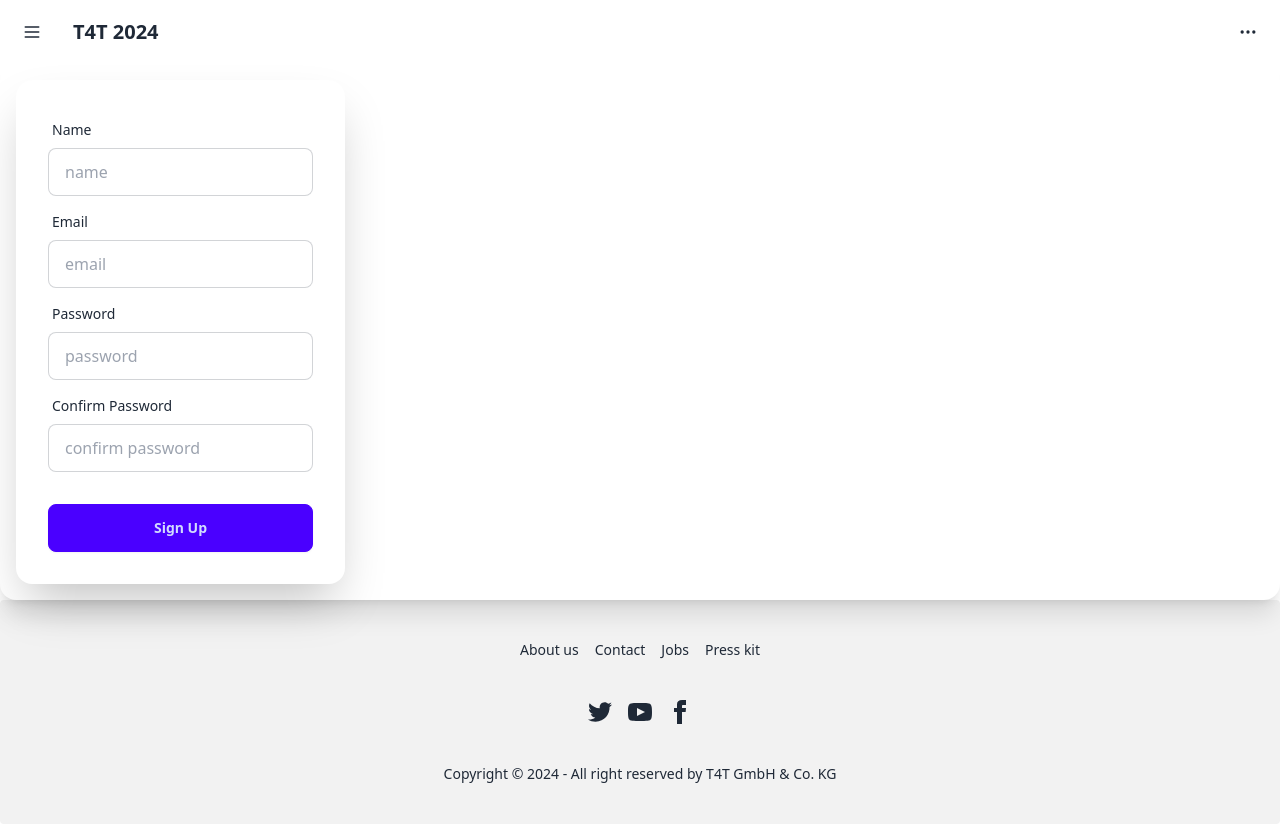
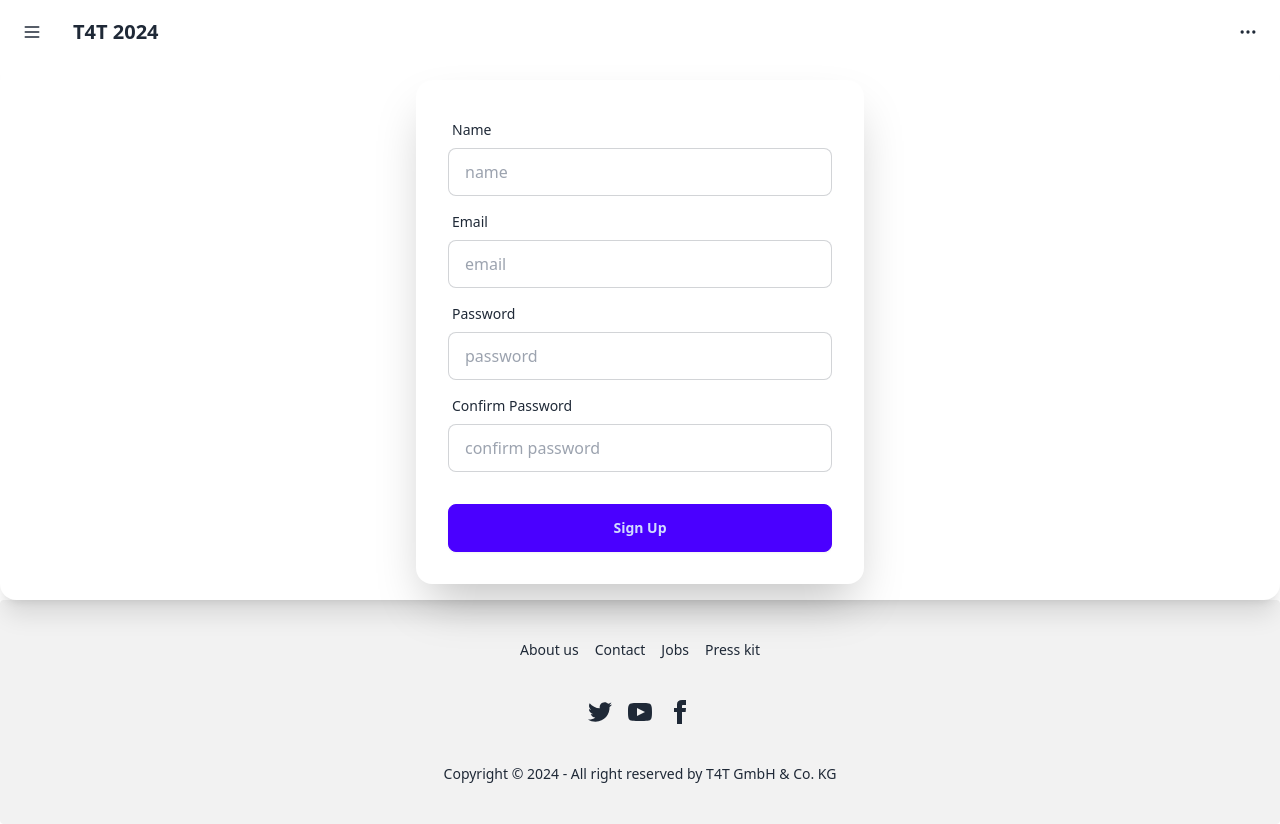
Before and after one commit to M-Halid/T4T-Task-for-Talent, a React (Vite) app in the folder FRONTEND/app/: page /signup in a window 1280 px wide. Built offline with nearby package versions, Linux system fonts and the light colour scheme.

Commit message:
minor ui adjustment

```diff
--- a/FRONTEND/app/src/components/SignIn/SignIn.jsx
+++ b/FRONTEND/app/src/components/SignIn/SignIn.jsx
@@ -3,7 +3,7 @@ import React, { useState } from 'react';
 const SignIn = () => {
 
   return (
-    <div className="card lg:card-side bg-base-100 shadow-xl ">
+    <div className="card bg-base-100 shadow-xl ">
     <div className="hero-content flex-col lg:flex-row-reverse ">
       <div className="card shrink-0 w-full max-w-md  shadow-2xl bg-base-100">
         <form className="card-body">
--- a/FRONTEND/app/src/components/SignUp/SignUp.jsx
+++ b/FRONTEND/app/src/components/SignUp/SignUp.jsx
@@ -3,7 +3,7 @@ import React, { useState } from 'react';
 const SignUp = () => {
 
     return (
-        <div className="card lg:card-side bg-base-100 shadow-xl">
+        <div className="card bg-base-100 shadow-xl flex-col">
           <div className="hero-content flex-col lg:flex-row-reverse">
             <div className="card shrink-0 w-full max-w-md  shadow-2xl bg-base-100">
               <form className="card-body">
```
